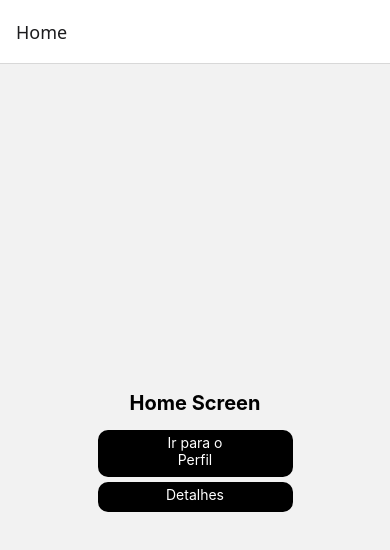
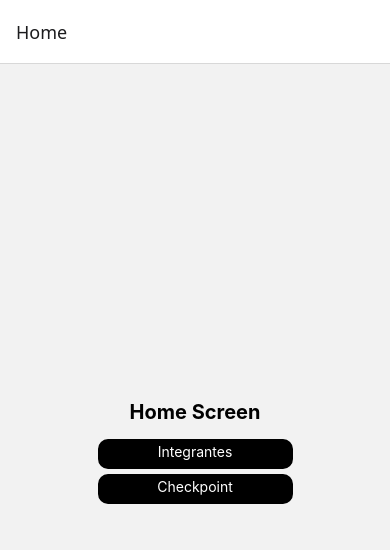
Before and after one commit to Vitor4818/CP2-react-native, a React Native app: screen /Home in a window 390 px wide. Shown: the top 550 px of the page. Built offline with nearby package versions, Linux system fonts and the light colour scheme.

Commit message:
feat: add read.me

```diff
--- a/src/screens/HomeScreen.tsx
+++ b/src/screens/HomeScreen.tsx
@@ -1,5 +1,4 @@
-import { BottomSheetSlideInSpec } from '@react-navigation/stack/lib/typescript/src/TransitionConfigs/TransitionSpecs';
-import { View, Text, Button, StyleSheet, TouchableOpacity } from 'react-native';
+import { View, Text, StyleSheet, TouchableOpacity } from 'react-native';
 
 export default function HomeScreen({ navigation }: any) {
     return (
@@ -9,7 +8,7 @@ export default function HomeScreen({ navigation }: any) {
                 style={[styles.button, styles.button]}
                 onPress={() => navigation.navigate('Profile')}
             >
-                <Text style={styles.button}>Ir para o Perfil</Text>
+                <Text style={styles.button}>Integrantes</Text>
             </TouchableOpacity>
 
 
@@ -17,7 +16,7 @@ export default function HomeScreen({ navigation }: any) {
                 style={[styles.button, styles.button]}
                 onPress={() => navigation.navigate('Details')}
             >
-                <Text style={styles.button}>Detalhes</Text>
+                <Text style={styles.button}>Checkpoint</Text>
             </TouchableOpacity>
         </View>
     );
```
Also changed, not shown: 1 other file (tests, documents, lock files or other folders).
